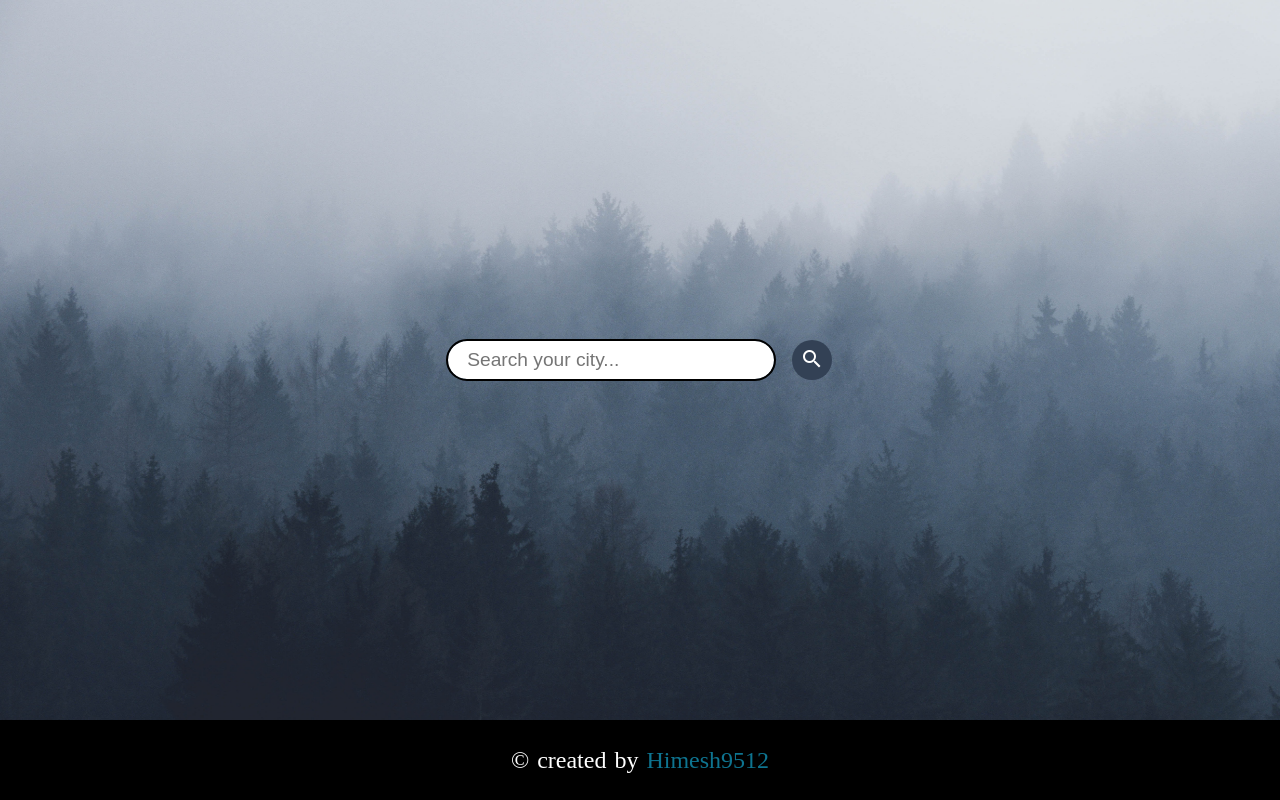
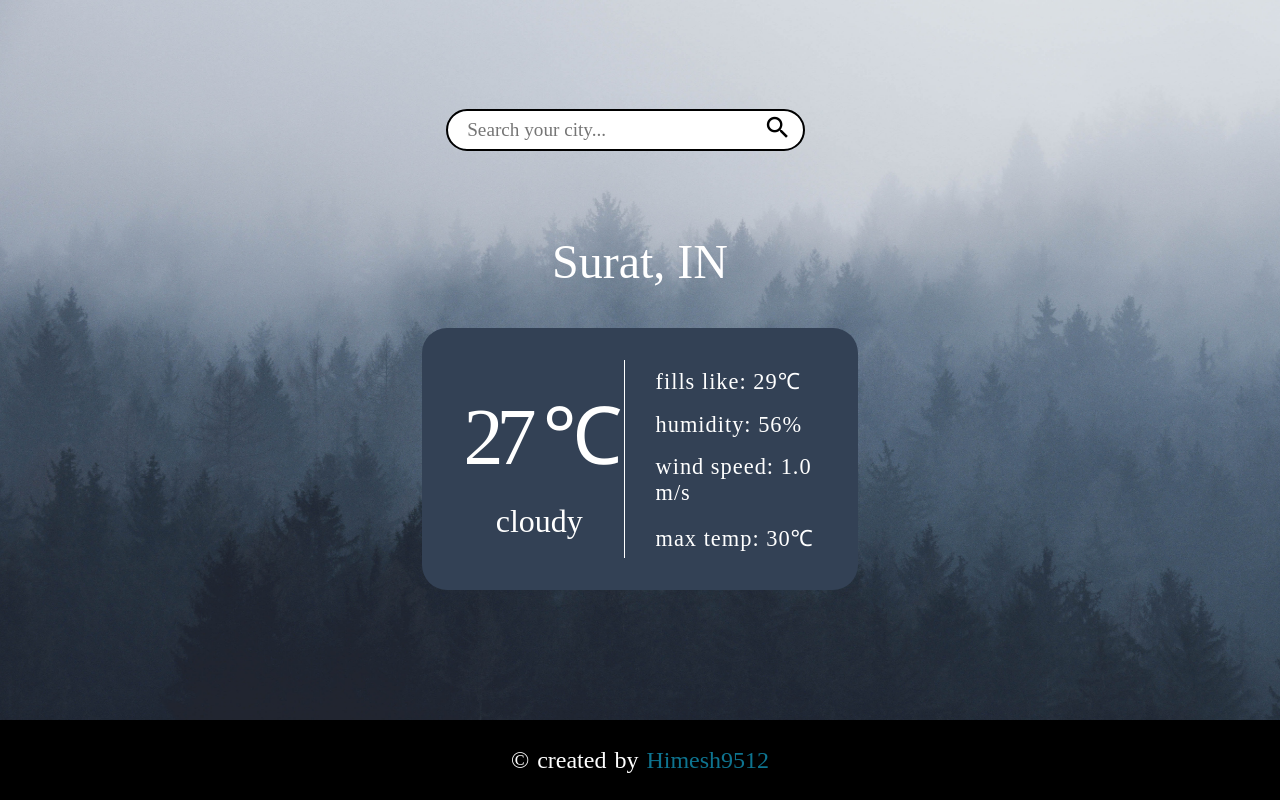
Before and after one commit to Himesh9512/weather-app, a website built with webpack: page dist/index.html in a window 1280 px wide. Built offline with nearby package versions, Linux system fonts and the light colour scheme; a web font is replaced by a local one.

Commit message:
complete ui work

```diff
--- a/src/index.js
+++ b/src/index.js
@@ -1,4 +1,4 @@
 import "./style.css";
-import create_page from "./ui";
+import create_page from "./js/ui";
 
 create_page();
--- /dev/null
+++ b/src/js/card.js
@@ -0,0 +1,63 @@
+function temp_section(temp, weather) {
+	const tempSection = document.createElement("div");
+	tempSection.classList.add("temp-section");
+
+	const temperature = document.createElement("span");
+	temperature.classList.add("temperature");
+	temperature.innerText = temp + " " + "℃";
+
+	const weatherInfo = document.createElement("div");
+	weatherInfo.classList.add("weather");
+	weatherInfo.innerText = weather;
+
+	tempSection.appendChild(temperature);
+	tempSection.appendChild(weatherInfo);
+
+	return tempSection;
+}
+
+function other_info_section(fillsLike, humidity, windSpeed, maxTemp) {
+	const otherInfoSection = document.createElement("div");
+	otherInfoSection.classList.add("other-info-section");
+
+	const fillsLikeInfo = document.createElement("div");
+	fillsLikeInfo.classList.add("card-text");
+	fillsLikeInfo.innerText = "fills like: " + fillsLike + "℃";
+
+	const humidityInfo = document.createElement("div");
+	humidityInfo.classList.add("card-text");
+	humidityInfo.innerText = "humidity: " + humidity + "%";
+
+	const windSpeedInfo = document.createElement("div");
+	windSpeedInfo.classList.add("card-text");
+	windSpeedInfo.innerText = "wind speed: " + windSpeed + " m/s";
+
+	const maxTempInfo = document.createElement("div");
+	maxTempInfo.classList.add("card-text");
+	maxTempInfo.innerText = "max temp: " + maxTemp + "℃";
+
+	otherInfoSection.appendChild(fillsLikeInfo);
+	otherInfoSection.appendChild(humidityInfo);
+	otherInfoSection.appendChild(windSpeedInfo);
+	otherInfoSection.appendChild(maxTempInfo);
+
+	return otherInfoSection;
+}
+
+export function location_title(cityName, countryName) {
+	const locationTitle = document.createElement("div");
+	locationTitle.classList.add("location-title");
+	locationTitle.innerText = cityName + ", " + countryName;
+
+	return locationTitle;
+}
+
+export default function create_weather_card(temp, weather, fillsLike, humidity, windSpeed, maxTemp) {
+	const weatherCard = document.createElement("div");
+	weatherCard.classList.add("card");
+
+	weatherCard.appendChild(temp_section(temp, weather));
+	weatherCard.appendChild(other_info_section(fillsLike, humidity, windSpeed, maxTemp));
+
+	return weatherCard;
+}
--- /dev/null
+++ b/src/js/ui.js
@@ -0,0 +1,72 @@
+import create_weather_card, { location_title } from "./card";
+
+// create html element and add class to it
+function create_element(elementName, className) {
+	const element = document.createElement(elementName);
+	element.classList.add(className);
+
+	return element;
+}
+
+// card section will work as placeholder for weather cards
+function create_card_section() {
+	const cardSection = create_element("div", "card-section");
+
+	cardSection.appendChild(location_title("Surat", "IN"));
+	cardSection.appendChild(create_weather_card("27", "cloudy", "29", "56", "1.0", "30"));
+
+	return cardSection;
+}
+
+// create search bar
+function create_search_bar() {
+	const search = create_element("div", "search");
+	const searchBar = create_element("input", "search-input");
+	searchBar.setAttribute("placeholder", "Search your city...");
+
+	const searchButton = create_element("button", "search-button");
+	searchButton.innerHTML = '<span class="material-icons">search</span>';
+
+	search.appendChild(searchBar);
+	search.appendChild(searchButton);
+
+	return search;
+}
+
+// create body part of page
+function create_body() {
+	const body = create_element("div", "body");
+
+	body.appendChild(create_search_bar());
+	body.appendChild(create_card_section());
+
+	return body;
+}
+
+// create footer of page
+function create_footer() {
+	const footer = create_element("div", "footer");
+
+	const textContent = create_element("div", "footer-content");
+	textContent.innerText = "© created by ";
+	textContent.appendChild(craete_hyperlink());
+
+	footer.appendChild(textContent);
+	return footer;
+}
+
+// hyperlink for github account
+function craete_hyperlink() {
+	const link = document.createElement("a");
+	link.innerText = "Himesh9512";
+	link.href = "https://github.com/Himesh9512";
+
+	return link;
+}
+
+export default function create_page() {
+	const main = document.getElementById("container");
+
+	main.appendChild(create_body());
+	main.appendChild(create_footer());
+}
--- a/src/style.css
+++ b/src/style.css
@@ -2,20 +2,30 @@
 	margin: 0;
 	padding: 0;
 	color: white;
+	font-family: "Baumans";
 }
 
 /*  || main ||  */
 
 #container {
-  background: url(./assets/images/background-image.jpg) no-repeat center/cover
-    fixed;
+	background: url(./assets/images/background-image.jpg) no-repeat center/cover fixed;
 	height: 100vh;
-  width: 100vw;
+	width: 100vmax;
 	display: grid;
 	grid-template-rows: 90% 10%;
 }
 
 /*  || body ||  */
+
+.body {
+	height: 100%;
+	width: 100%;
+	display: flex;
+	flex-direction: column;
+	justify-content: center;
+	align-items: center;
+	gap: 4rem;
+}
 
 /*  ********** search bar **********  */
 
@@ -28,7 +38,7 @@
 }
 
 .search-input {
-  width: 80%;
+	width: 100%;
 	height: 38px;
 	border-radius: 45px;
 	outline: #000000 solid 2px;
@@ -45,23 +55,77 @@
 }
 
 .search-button {
-  height: 40px;
-  width: 40px;
 	border-radius: 45px;
 	border: none;
-  background-color: #334155;
+	background-color: transparent;
+	position: relative;
+	right: 40px;
 	cursor: pointer;
 }
 
-.body {
-  height: 100%;
-  width: 100%;
+.material-icons {
+	color: #000000;
+	font-size: 1.8rem;
+}
+/*  ********** card section **********  */
+
+.card-section {
+	height: 55%;
+	width: 35%;
 	display: flex;
 	flex-direction: column;
-  justify-content: center;
+	justify-content: space-around;
 	align-items: center;
 }
 
+/*  ********** weather card **********  */
+
+.location-title {
+	font-size: 3rem;
+	/* font-family: "Confortaa"; */
+}
+
+.card {
+	background-color: #334155;
+	display: flex;
+	padding: 2rem;
+	width: 83%;
+	border-radius: 25px;
+	justify-content: center;
+	align-items: center;
+	height: 50%;
+}
+.temp-section,
+.other-info-section {
+	display: flex;
+	justify-content: center;
+	gap: 1rem;
+	flex-direction: column;
+	height: 100%;
+	width: 100%;
+}
+
+.temp-section {
+	align-items: center;
+	font-family: "Kosugi Maru";
+}
+
+.other-info-section {
+	padding-left: 30px;
+	font-size: 1.4em;
+	letter-spacing: 1px;
+	align-items: flex-start;
+	border-left: 1px solid white;
+}
+
+.temperature {
+	font-size: 5rem;
+	letter-spacing: -7px;
+}
+
+.weather {
+	font-size: 2rem;
+}
 /*  || footer ||  */
 
 .footer {
--- a/src/ui.js
+++ /dev/null
@@ -1,58 +0,0 @@
-// create html element and add class to it
-function create_element(elementName, className) {
-  const element = document.createElement(elementName);
-  element.classList.add(className);
-
-  return element;
-}
-
-// create search bar
-function create_search_bar(){
-  const search = create_element('div','search');
-  const searchBar = create_element('input','search-input');
-  searchBar.setAttribute('placeholder','Search your city...')
-
-  const searchButton = create_element('button','search-button');
-  searchButton.innerHTML = '<span class="material-icons">search</span>';
-
-  search.appendChild(searchBar);
-  search.appendChild(searchButton);
-
-  return search;
-}
-
-// create body part of page
-function create_body() {
-  const body = create_element("div", "body");
-
-  body.appendChild(create_search_bar());
-
-  return body;
-}
-
-// create footer of page
-function create_footer() {
-  const footer = create_element("div", "footer");
-
-  const textContent = create_element("div", "footer-content");
-  textContent.innerText = "© created by ";
-  textContent.appendChild(craete_hyperlink());
-
-  footer.appendChild(textContent);
-  return footer;
-}
-
-function craete_hyperlink() {
-  const link = document.createElement("a");
-  link.innerText = "Himesh9512";
-  link.href = "https://github.com/Himesh9512";
-
-  return link;
-}
-
-export default function create_page() {
-  const main = document.getElementById("container");
-
-  main.appendChild(create_body());
-  main.appendChild(create_footer());
-}
```
Also changed, not shown: dist/bundle.js, dist/index.html, src/js/api.js (added), webpack.config.js (indentation only). Lines whose indentation alone changed are shown as unchanged.
